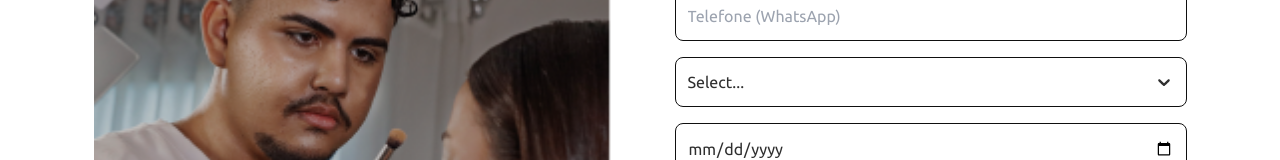
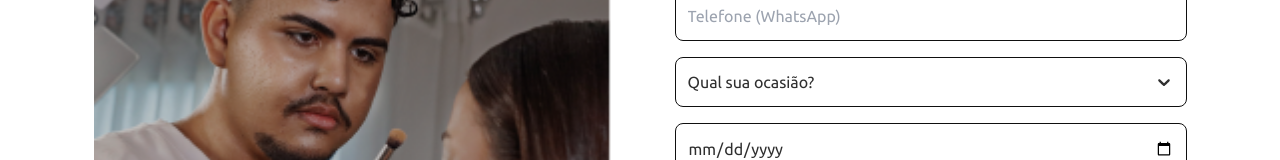
Before and after one commit to Brunowcst/proj-extensao, a Next.js app: page / in a window 1280 px wide. Shown: the part 331-491 px from the top of the page. Built offline with nearby package versions, Linux system fonts and the light colour scheme.

Commit message:
feat: Update scheduleForm selct structure #1

```diff
--- a/src/forms/scheduleForm.ts
+++ b/src/forms/scheduleForm.ts
@@ -23,14 +23,8 @@ export const scheduleForm = {
     {
       name: 'occasion',
       as: 'select',
+      placeholder: 'Qual sua ocasião?',
       options: [
-        {
-          label: 'Qual sua ocasião?',
-          value: '',
-          props: {
-            disabled: true,
-          },
-        },
         {
           label: 'Aniversário',
           value: 'aniversario',
```
